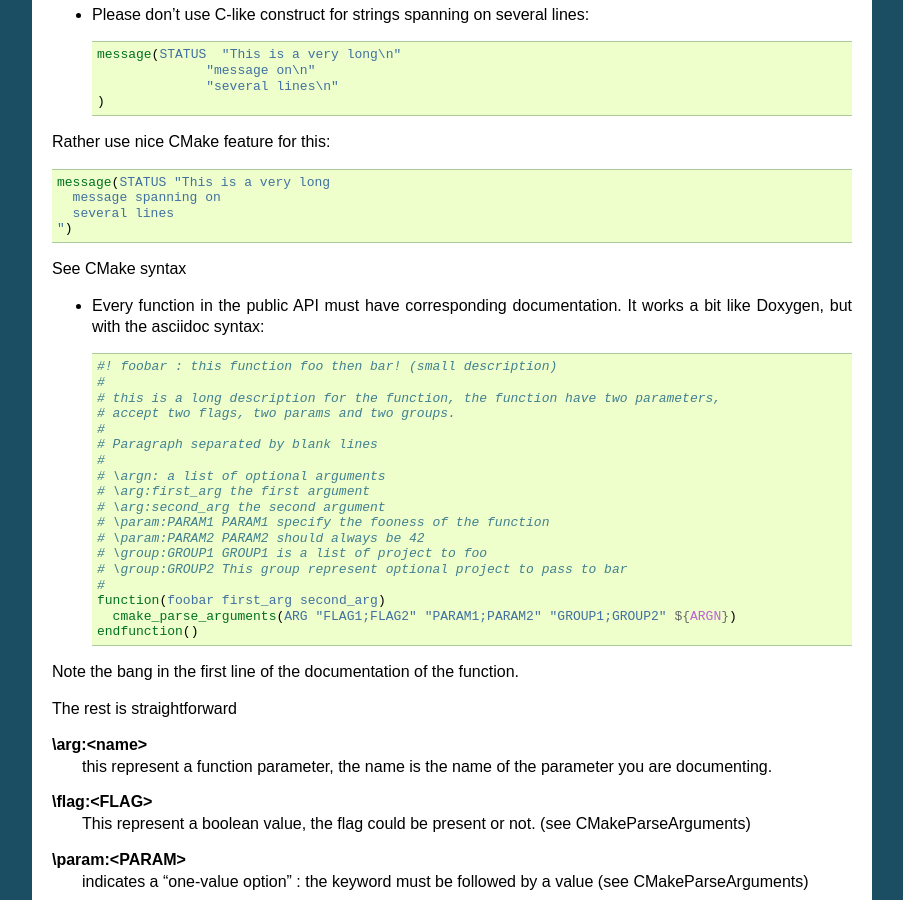
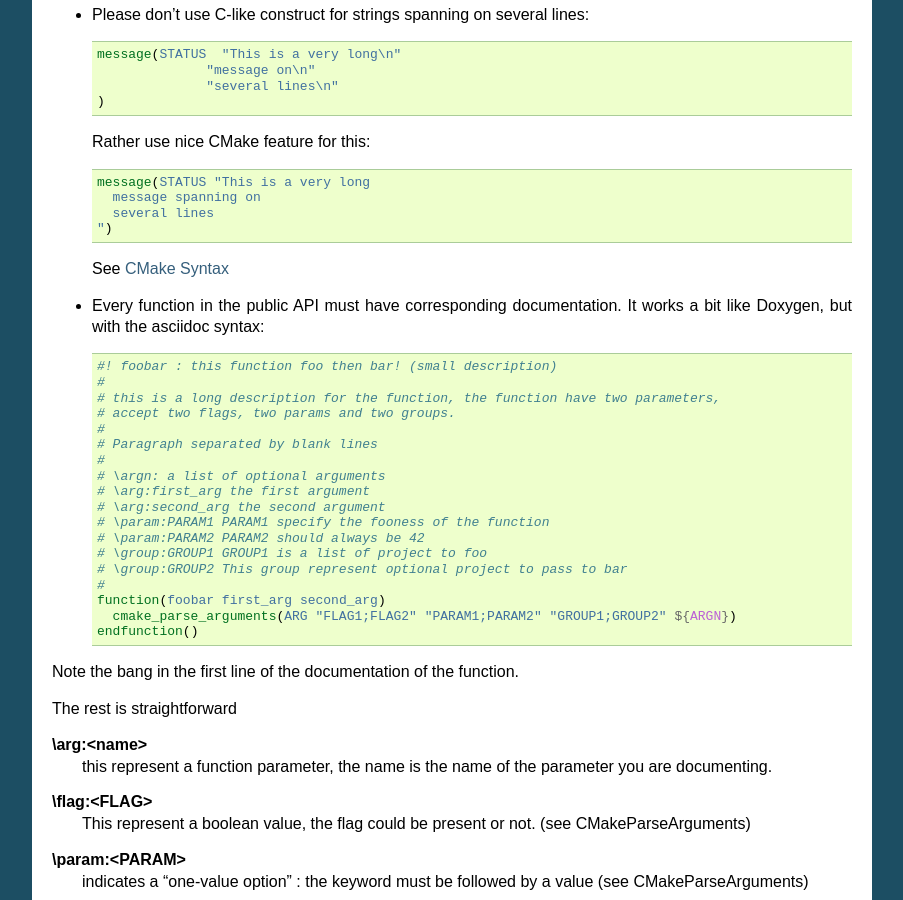
Before and after one commit to aldebaran/qibuild, a Sphinx documentation site: the page built from doc/hacking/cmake/coding_guide.rst, in a window 1280 px wide and 900 px high, scrolled down 864 px. Shown: the whole window, without its empty margins (198-1101 px from the left). Built offline with Sphinx 7.4.7, drawn with Linux system fonts in a browser that asks for light colours; pages that are not in the unit, such as notebooks, are missing from menus; part of the change alters nothing that is shown.

```diff
--- a/doc/hacking/cmake/coding_guide.rst
+++ b/doc/hacking/cmake/coding_guide.rst
@@ -53,14 +53,14 @@ CMake coding guide
                   "several lines\n"
     )
 
-Rather use nice CMake feature for this::
+  Rather use nice CMake feature for this::
 
     message(STATUS "This is a very long
       message spanning on
       several lines
     ")
 
-See CMake syntax
+  See `CMake Syntax <http://www.cmake.org/cmake/help/syntax.html>`_
 
 * Every function in the public API must have corresponding documentation. It
   works a bit like Doxygen, but with the asciidoc syntax::
```
